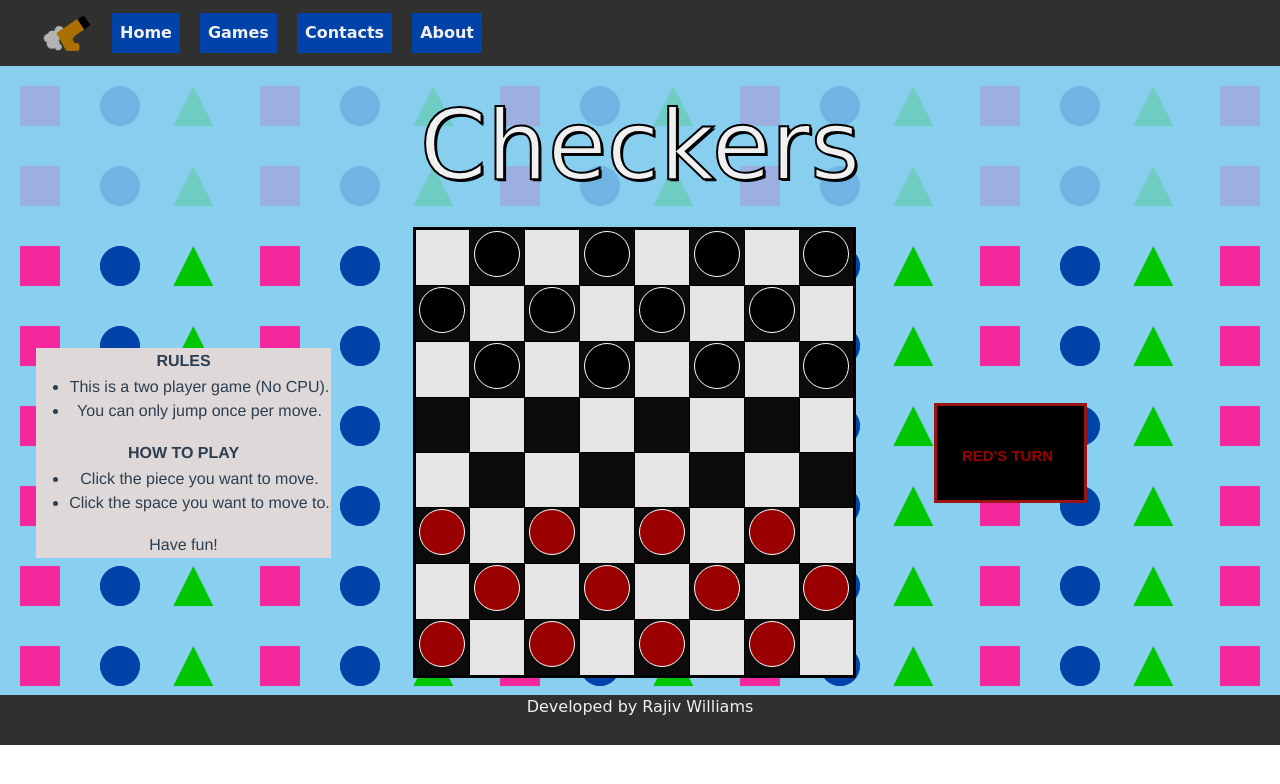
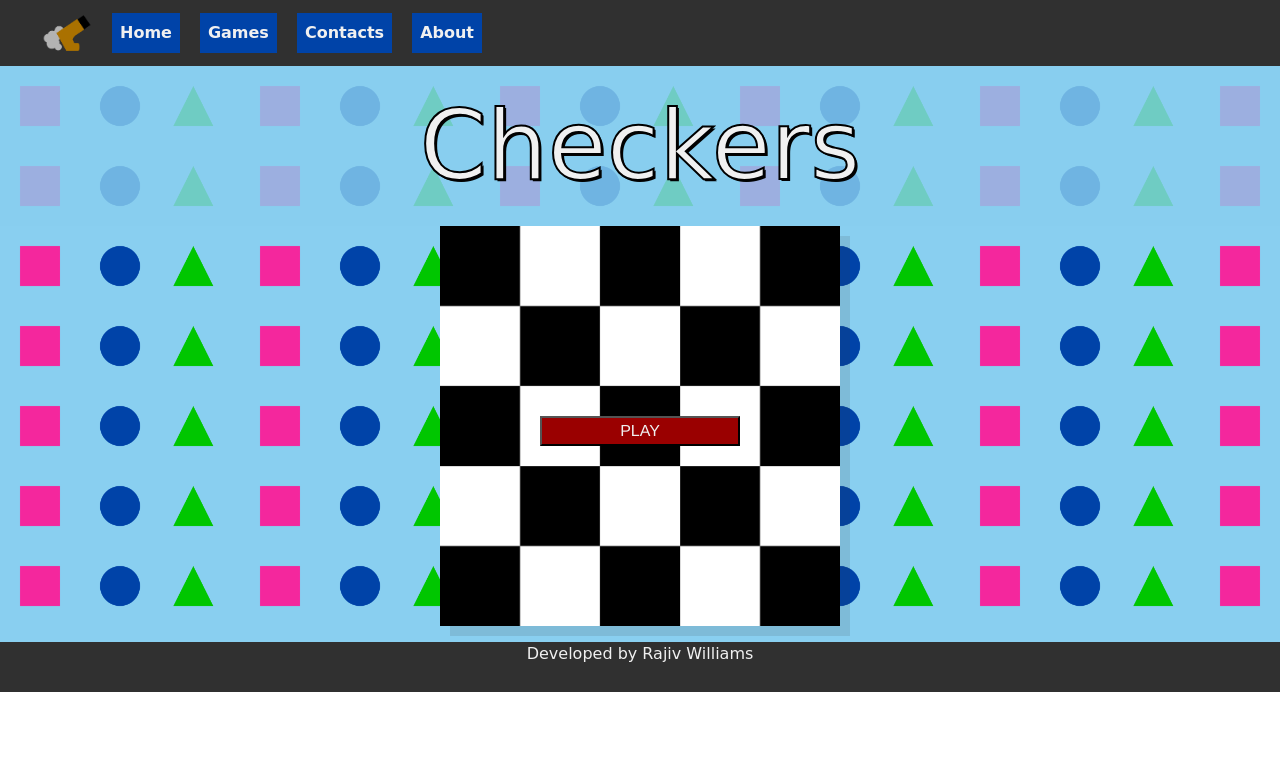
Before and after one commit to Ting9997/BootlegGames, a Vue app: page /games/checkers in a window 1280 px wide. Shown: the top 784 px of the page. Built offline with nearby package versions, Linux system fonts and the light colour scheme; no server answers.

Commit message:
Added Start Screen to Checkers

```diff
--- a/src/components/CheckersGame.vue
+++ b/src/components/CheckersGame.vue
@@ -1,5 +1,11 @@
 <template>
-  <table class="checkersGrid">
+  <div id="start_screen">
+    <button id="play_button">
+      PLAY
+    </button>
+  </div>
+
+  <table id="checkersGrid" class="hidden">
     <tr>
       <td>
         <table id="howToPlay">
@@ -48,6 +54,15 @@
     name: "CheckersGame",
     mounted(){
       $(document).ready(function(){
+
+        //When Play Button pressed
+        $("#play_button").click(function(){
+          //hide start screen
+          $("#start_screen").attr("class","hidden")
+
+          //show game
+          $("#checkersGrid").removeAttr("class");
+        });
         let board = $('#checkerBoard');
         createBoard(board);
         assignCheckers();
@@ -628,13 +643,30 @@
 .td{
     background-color: var(--cus-trans-black);
 }
+
+
+#start_screen{
+  background-image: url(../assets/checkerboard.png);
+  background-size: 400px;
+  width: 400px;
+  height: 400px;
+  margin-left: auto;
+  margin-right: auto;
+  box-shadow: 10px 10px var(--cus-trans-black);
+}
+#play_button{
+  width: 200px;
+  height: auto;
+  margin-top: 190px;
+  background-color: rgb(154, 0, 0);
+  color: var(--cus-white);
+}
 #checkerBoard {
   margin-left:auto;
   margin-right:auto;
   border: 1px solid black;
   border-collapse: collapse;
 }
-
 #checkerBoard tr {
   border: 1px solid black;
   border-collapse: collapse;
@@ -662,13 +694,6 @@
   border-right: 3px solid black;
 }
 
-//Dark Colored Squares
-// #checkerBoard tr:nth-child(2n) td:not(td:nth-child(2n)){
-//     background-color: #0b0b0b;
-// }
-// #checkerBoard tr:not(tr:nth-child(2n)) td:nth-child(2n){
-//     background-color: #0b0b0b;
-// }
 .blackSquare{
   background-color: #0b0b0b;
 }
@@ -726,7 +751,7 @@
 }
 
 //Checker Grid Items
-.checkersGrid{
+#checkersGrid{
   margin-left:auto;
   margin-right:auto;
   display: -ms-inline-grid;
```
Also changed, not shown: src/assets/checkerboard.png (added).
